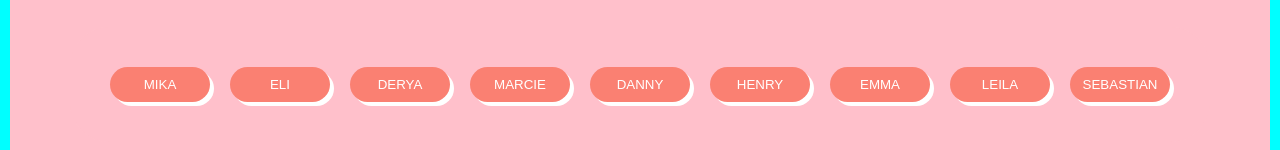
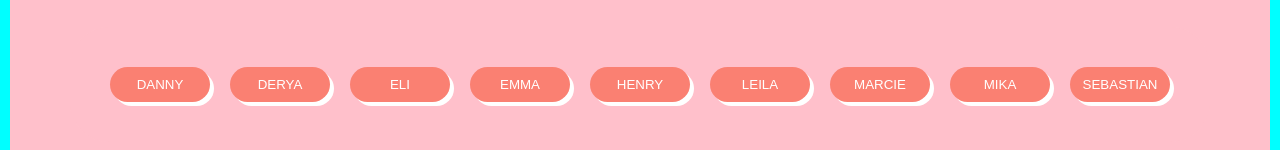
Before and after one commit to Manion-sebastian/cheerup, a React (Create React App) app: page / in a window 1280 px wide. Shown: the part 341-491 px from the top of the page. Built offline with nearby package versions, Linux system fonts and the light colour scheme.

Commit message:
added sorting

```diff
--- a/src/App.js
+++ b/src/App.js
@@ -2,10 +2,11 @@ import { useState  } from 'react';
 import './App.css';
 
 const Peeps = ['MIKA', 'ELI', 'DERYA', 'MARCIE', 'DANNY', 'HENRY', 'EMMA', 'LEILA', 'SEBASTIAN']
+const sortedPeeps = Peeps.sort()
 
 function App() {
 
-  const peepMap = Peeps.map(peep => {
+  const peepMap = sortedPeeps.map(peep => {
     return <button onClick={() => setPerson(peep)}>{peep}</button>
   })
 
```
